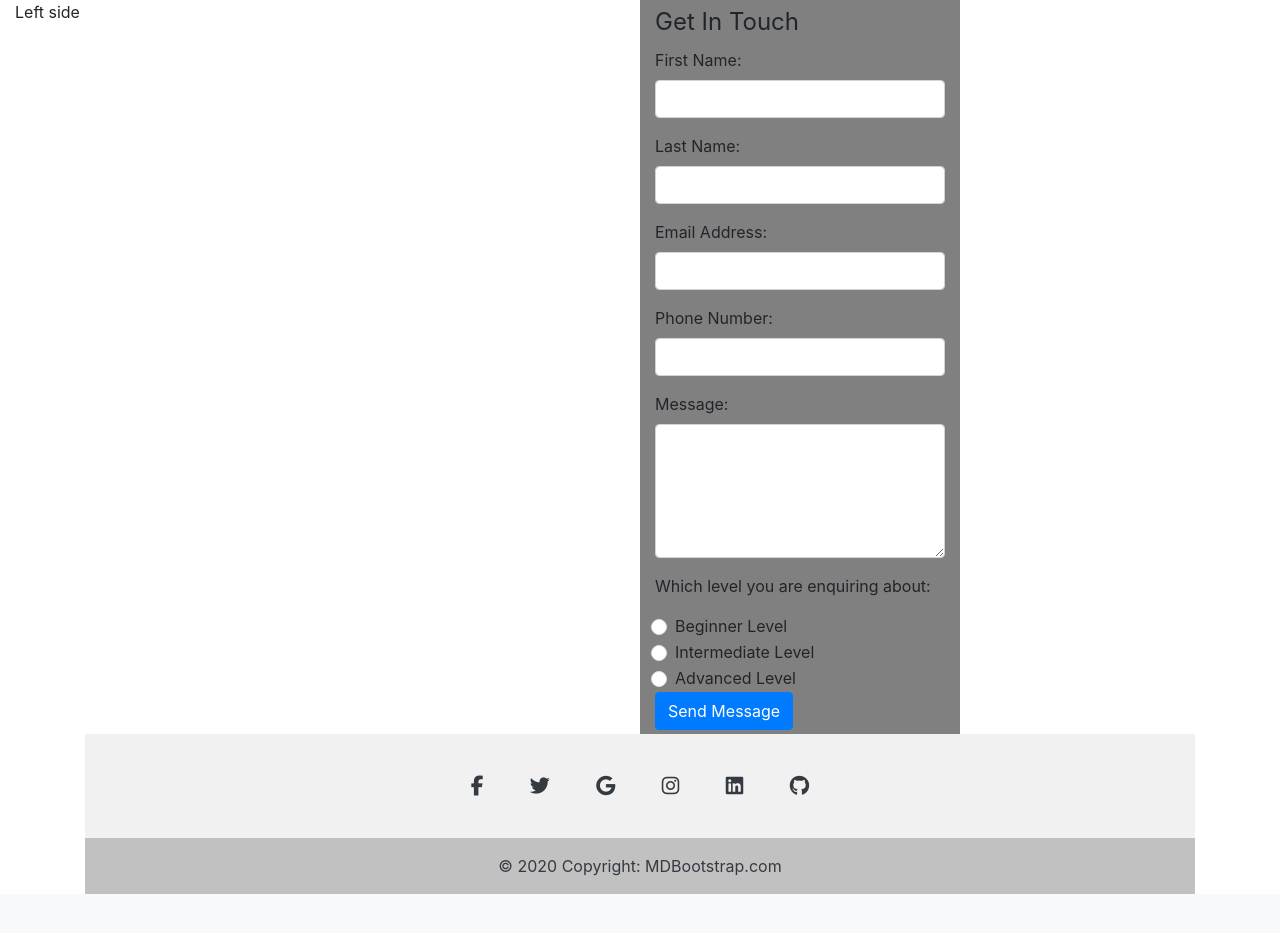
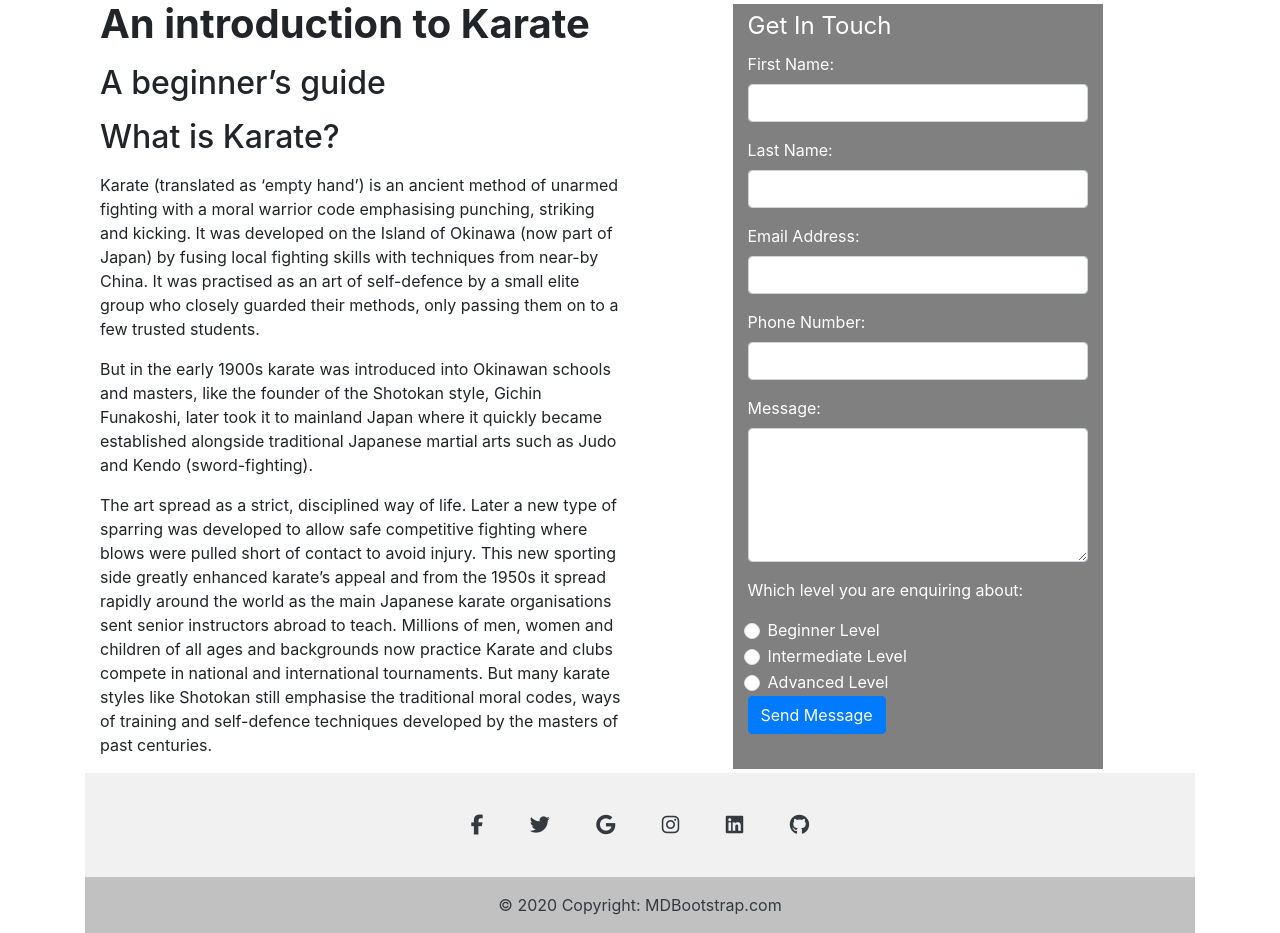
Before and after one commit to Shaga-Matula/pgcipp4, a Django app: page / in a window 1280 px wide. Shown: the part 135-1068 px from the top of the page. Before the commit the page ends 1029 px from the top, so only its background shows below. Run offline with Django 3.2, Linux system fonts and the light colour scheme; some libraries are stand-ins or nearby versions.

Commit message:
format block content

```diff
--- a/shotokanapp/views.py
+++ b/shotokanapp/views.py
@@ -4,4 +4,4 @@ from django.shortcuts import render
 
 
 def firstpage(request):
-    return render(request, 'shoto.html')
+    return render(request, 'index.html')
--- a/static/css/style.css
+++ b/static/css/style.css
@@ -13,4 +13,11 @@
 
 .contacts-page{
     background-color: grey;
+
 }
+
+.japan-wall-paper-bg{
+background-image: url("/static/images/full_logo_with_tiger.png");
+background-repeat: no-repeat;
+background-size: cover;
+}
--- a/templates/shoto.html
+++ b/templates/base.html
@@ -44,69 +44,11 @@
             </div>
         </div>
     </nav>
-    <div class="container-fluid">
-        <div class="row">
-            <div class="col-6 order-2 order-md-1">
-                <p> Left side</p>
-            </div>
 
+    {% block content %}
+    <!-- Content Goes here -->
+    {% endblock content %}
 
-
-
-                <div class="col-3 order-1 order-md-2 contacts-page">
-                    <form class="my-1" method="post" action="https://formdump.codeinstitute.net/">
-                        <fieldset>
-                            <legend>Get In Touch</legend>
-
-                            <div class="form-group">
-                                <label for="fname">First Name:</label>
-                                <input type="text" class="form-control" name="fname" id="fname" required>
-                            </div>
-
-                            <div class="form-group">
-                                <label for="lname">Last Name:</label>
-                                <input type="text" class="form-control" name="lname" id="lname" required>
-                            </div>
-
-                            <div class="form-group">
-                                <label for="email">Email Address:</label>
-                                <input type="email" class="form-control" name="email" id="email" required>
-                            </div>
-
-                            <div class="form-group">
-                                <label for="phone">Phone Number: </label>
-                                <input type="tel" class="form-control" name="phone" id="phone" required>
-                            </div>
-
-                            <div class="form-group">
-                                <label for="msg">Message: </label>
-                                <textarea class="form-control" name="msg" id="msg" rows="5" required></textarea>
-                            </div>
-
-                            <div class="what-level">
-                                <p>Which level you are enquiring about:</p>
-                                <div class="form-check">
-                                    <input class="form-check-input" type="radio" name="chk1" id="chk1" value="beginner"
-                                        required>
-                                    <label class="form-check-label" for="chk1">Beginner Level</label>
-                                </div>
-                                <div class="form-check">
-                                    <input class="form-check-input" type="radio" name="chk1" id="chk2"
-                                        value="intermediate">
-                                    <label class="form-check-label" for="chk2">Intermediate Level</label>
-                                </div>
-                                <div class="form-check">
-                                    <input class="form-check-input" type="radio" name="chk1" id="chk3" value="advanced">
-                                    <label class="form-check-label" for="chk3">Advanced Level</label>
-                                </div>
-                            </div>
-
-                            <button type="submit" class="btn btn-primary">Send Message</button>
-                        </fieldset>
-                    </form>
-                </div>
-        </div>
-    </div>
 
 
 
--- /dev/null
+++ b/templates/index.html
@@ -0,0 +1,87 @@
+{% extends "base.html" %}
+
+{% block content %}
+
+<div class="container">
+    <div class="row mx-auto">
+        <div class="col-6 order-2 order-md-1 opacity-100">
+            <h1><p><strong>An introduction to Karate</strong></p></h1>
+            <h2><p>A beginner’s guide</p></h2>
+            <h2><p>What is Karate?</p></h2>
+            <p>Karate (translated as ‘empty hand’) is an ancient method of unarmed fighting with a moral warrior code
+                emphasising punching, striking and kicking. It was developed on the Island of Okinawa (now part of
+                Japan) by fusing local fighting skills with techniques from near-by China. It was practised as an art of
+                self-defence by a small elite group who closely guarded their methods, only passing them on to a few
+                trusted students.</p>
+
+            <p>But in the early 1900s karate was introduced into Okinawan schools and masters, like the founder of the
+                Shotokan style, Gichin Funakoshi, later took it to mainland Japan where it quickly became established
+                alongside traditional Japanese martial arts such as Judo and Kendo (sword-fighting).<p>
+
+                    <p>The art spread as a strict, disciplined way of life. Later a new type of sparring was developed
+                        to allow safe competitive fighting where blows were pulled short of contact to avoid injury.
+                        This new sporting side greatly enhanced karate’s appeal and from the 1950s it spread rapidly
+                        around the world as the main Japanese karate organisations sent senior instructors abroad to
+                        teach. Millions of men, women and children of all ages and backgrounds now practice Karate and
+                        clubs compete in national and international tournaments. But many karate styles like Shotokan
+                        still emphasise the traditional moral codes, ways of training and self-defence techniques
+                        developed by the masters of past centuries.</p>
+        </div>
+
+
+
+
+        <div class="col-4 order-1 order-md-2 contacts-page mt-1 mb-1 container-fluid">
+            <form class="my-1" method="post" action="https://formdump.codeinstitute.net/">
+                <fieldset class="text-white">
+                    <legend>Get In Touch</legend>
+
+                    <div class="form-group">
+                        <label for="fname">First Name:</label>
+                        <input type="text" class="form-control" name="fname" id="fname" required>
+                    </div>
+
+                    <div class="form-group">
+                        <label for="lname">Last Name:</label>
+                        <input type="text" class="form-control" name="lname" id="lname" required>
+                    </div>
+
+                    <div class="form-group">
+                        <label for="email">Email Address:</label>
+                        <input type="email" class="form-control" name="email" id="email" required>
+                    </div>
+
+                    <div class="form-group">
+                        <label for="phone">Phone Number: </label>
+                        <input type="tel" class="form-control" name="phone" id="phone" required>
+                    </div>
+
+                    <div class="form-group">
+                        <label for="msg">Message: </label>
+                        <textarea class="form-control" name="msg" id="msg" rows="5" required></textarea>
+                    </div>
+
+                    <div class="what-level">
+                        <p>Which level you are enquiring about:</p>
+                        <div class="form-check">
+                            <input class="form-check-input" type="radio" name="chk1" id="chk1" value="beginner"
+                                required>
+                            <label class="form-check-label" for="chk1">Beginner Level</label>
+                        </div>
+                        <div class="form-check">
+                            <input class="form-check-input" type="radio" name="chk1" id="chk2" value="intermediate">
+                            <label class="form-check-label" for="chk2">Intermediate Level</label>
+                        </div>
+                        <div class="form-check">
+                            <input class="form-check-input" type="radio" name="chk1" id="chk3" value="advanced">
+                            <label class="form-check-label" for="chk3">Advanced Level</label>
+                        </div>
+                    </div>
+
+                    <button type="submit" class="btn btn-primary">Send Message</button>
+                </fieldset>
+            </form>
+        </div>
+    </div>
+</div>
+{% endblock %}
```
Also changed, not shown: static/images/japan_wall_paper.jpg (added), static/images/kick_cover.png (added).
